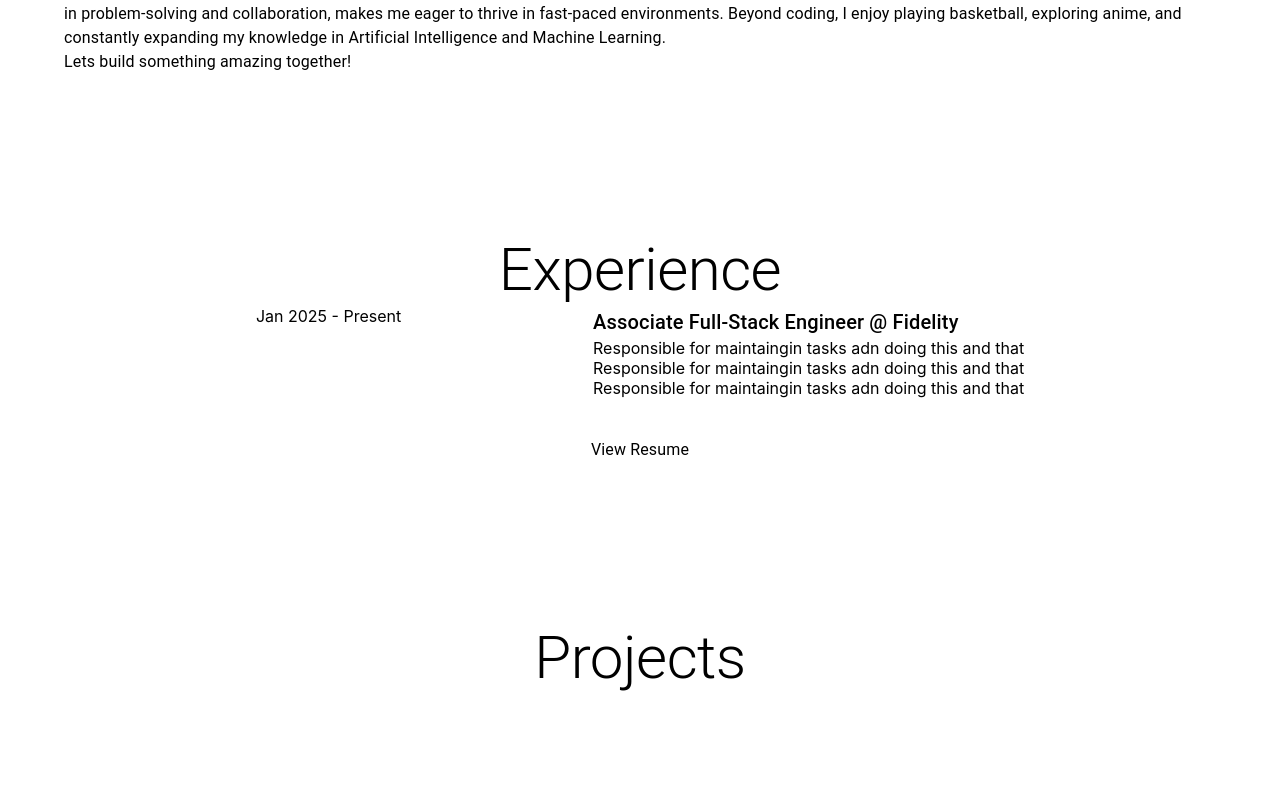
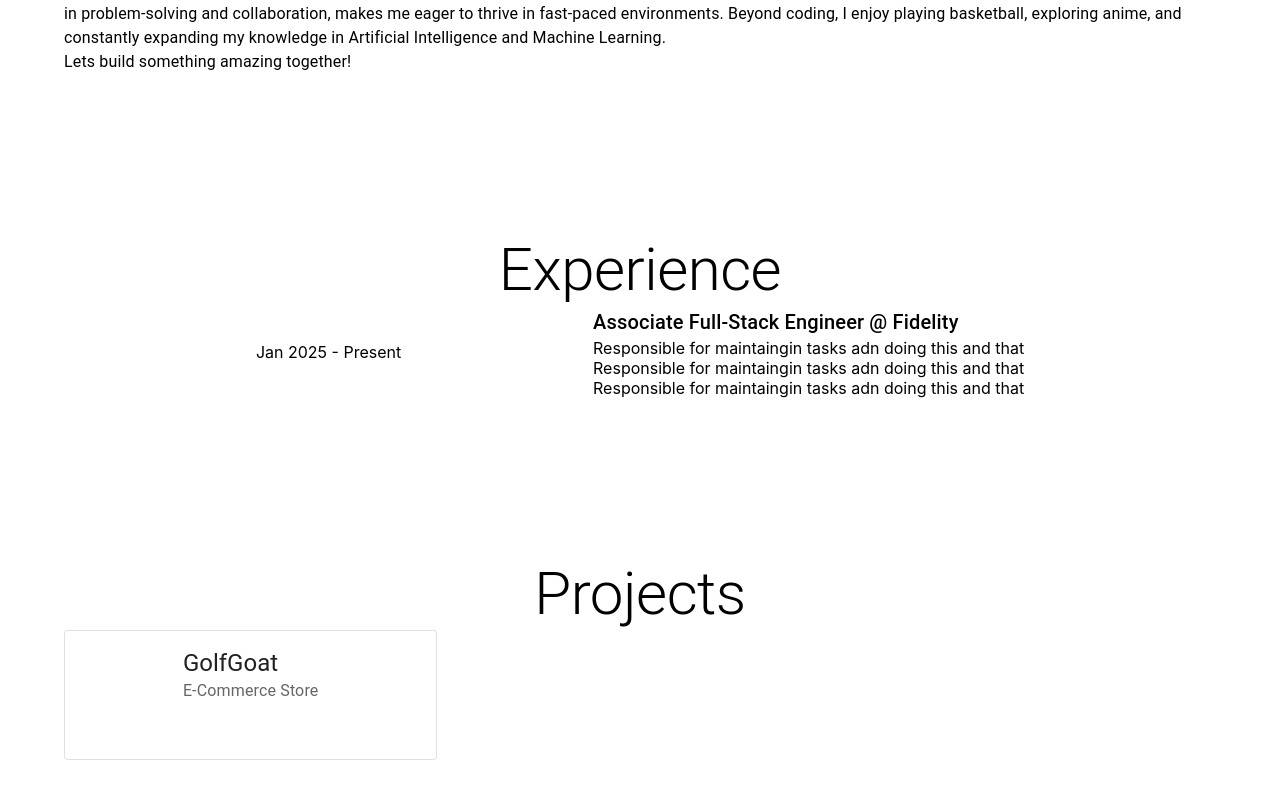
Before and after one commit to Max-Farthing/portfolio, a React (Vite) app in the folder src/: page / in a window 1280 px wide. Shown: the part 898-1696 px from the top of the page. Before the commit the page ends 1600 px from the top, so only its background shows below. Built offline with nearby package versions, Linux system fonts and the light colour scheme.

Commit message:
working on projects layout

```diff
--- a/src/src/App.jsx
+++ b/src/src/App.jsx
@@ -22,7 +22,7 @@
         <Box sx={{ mt: 20}}>
           <Experience />
         </Box>
-        <Box sx={{ mt: 20}}>
+        <Box sx={{ my: 20}}>
           <Projects />
         </Box>
       </Container>
--- a/src/src/components/Experience.jsx
+++ b/src/src/components/Experience.jsx
@@ -5,7 +5,7 @@
     return (
         <Box>
             <Typography variant='h2' sx={{ justifySelf: 'center' }}>Experience</Typography>
-            <Box sx={{ display: 'flex', justifyContent: 'space-evenly'}}>
+            <Box sx={{ display: 'flex', justifyContent: 'space-evenly', alignItems: 'center'}}>
                 <Box>
                     <Typography variant='p'>Jan 2025 - Present</Typography>
                 </Box>
@@ -16,7 +16,6 @@
                     <Typography variant='p'>Responsible for maintaingin tasks adn doing this and that</Typography>
                 </Box>
             </Box>
-            <Typography sx={{ justifySelf: 'center', mt: 5}}>View Resume</Typography>
         </Box>
     )
 }
--- a/src/src/components/Projects.jsx
+++ b/src/src/components/Projects.jsx
@@ -1,8 +1,22 @@
-import { Typography } from '@mui/material'
+import { Box, Card, CardHeader, CardContent, Grid2, Typography } from '@mui/material'
 import React from 'react'
 
 export default function Projects() {
   return (
-    <Typography variant='h2' sx={{ justifySelf: 'center'}}>Projects</Typography>
+    <>
+      <Typography variant='h2' sx={{ justifySelf: 'center' }}>Projects</Typography>
+      <Grid2 container spacing={2}>
+        <Grid2 item size={4}>
+          <Card variant='outlined'>
+            <Box sx={{ display: 'flex', justifyContent: 'space-evenly'}}>
+              <CardHeader title="GolfGoat" subheader="E-Commerce Store" />
+            </Box>
+            <CardContent>
+
+            </CardContent>
+          </Card>
+        </Grid2>
+      </Grid2>
+    </>
   )
 }
```
